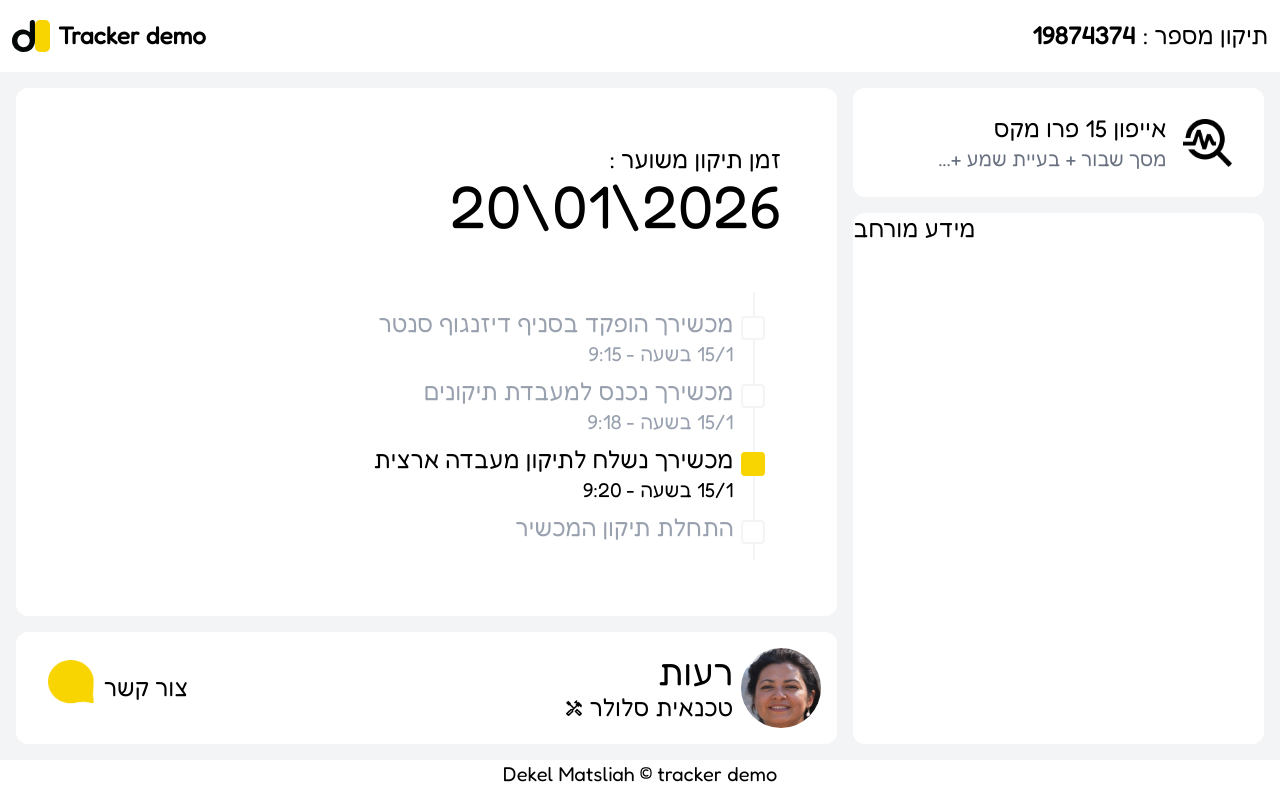
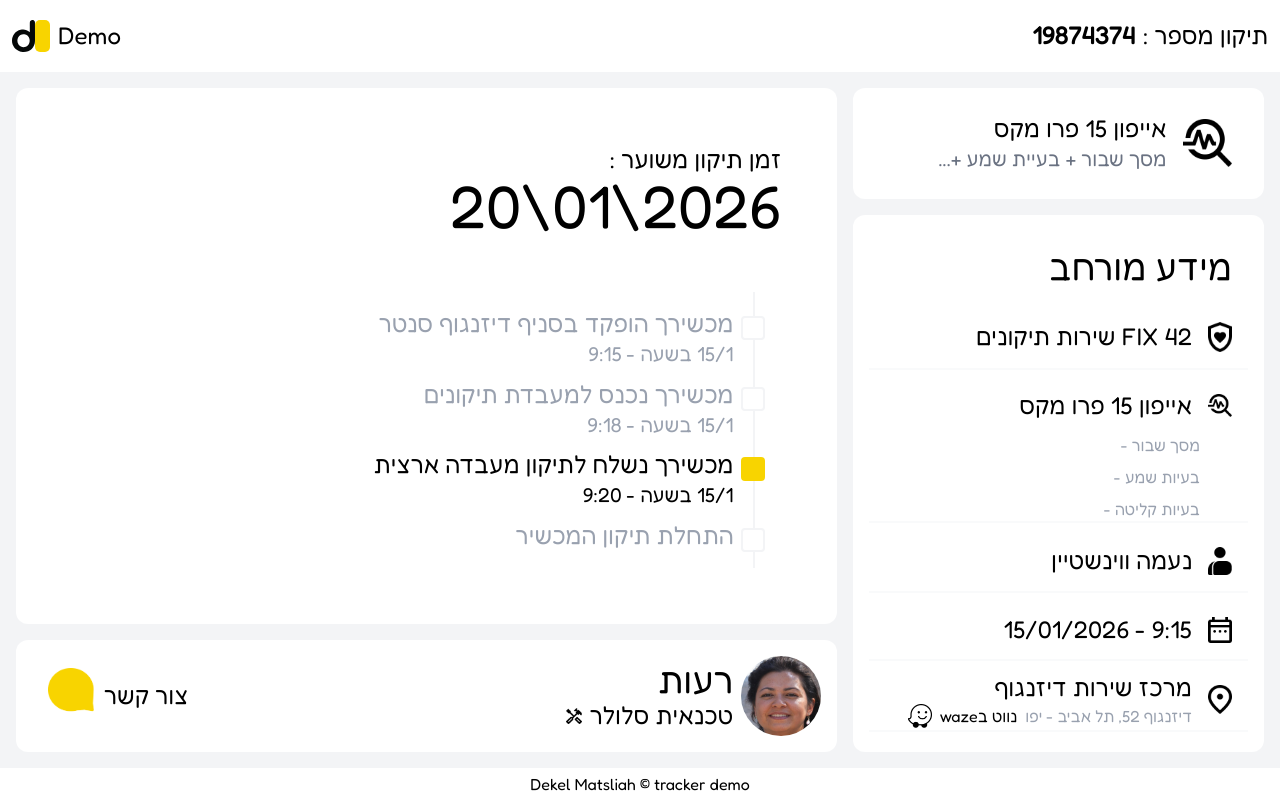
Before and after one commit to Hanippa/companion, a React (Vite) app: page / in a window 1280 px wide. Built offline with nearby package versions, Linux system fonts and the light colour scheme.

Commit message:
added info component demo data + fixed mobile sizing issue

```diff
--- a/src/components/Footer.tsx
+++ b/src/components/Footer.tsx
@@ -1,8 +1,8 @@
 export default function Footer() {
   return (
     <footer className=" bg-white">
-      <div className=" flex flex-col content-center items-center h-10">
-        <p className="text-xl text-black">
+      <div className=" flex flex-col justify-center content-center items-center h-8">
+        <p className="text-md text-black">
           Dekel Matsliah © tracker demo
         </p>
       </div>
--- a/src/components/Info.tsx
+++ b/src/components/Info.tsx
@@ -1,12 +1,67 @@
+import PersonIcon from "../assets/PersonIcon.png"
+import DateIcon from "../assets/DateIcon.png"
+import RepairIcon from "../assets/RepairIcon.png"
+import ProtectIcon from "../assets/ProtectIcon.png"
+import LocationIcon from "../assets/LocationIcon.png"
+import WazeIcon from "../assets/WazeIcon.png"
+const handleNavigate = () => {
+  window.open('https://ul.waze.com/ul?place=ChIJHVPHZIBLHRUR39I7WNDlIVU&ll=32.07512110%2C34.77493420&navigate=yes&utm_campaign=default&utm_source=waze_website&utm_medium=lm_share_location');
+};
+export default function Info() {
+  return (
+    <div className="w-full md:h-5/6 p-4 bg-white hidden md:flex md:flex-col items-end rounded-xl">
+      <div dir="rtl" className="text-4xl m-4">מידע מורחב</div>
+    <ul className="flex w-full h-full flex-col justify-around">
+    <li className="border-b-2 border-b-gray-50">
+        <div className="flex justify-end items-center">
+
+          <div dir="rtl" className="text-2xl">FIX 42 שירות תיקונים</div>
+          <img className="w-6 m-4" src={ProtectIcon} alt="" />
+        </div>
+      </li>
+      <li className="border-b-2 border-b-gray-50">
+      <div className="flex justify-end items-center">
+          <div className="flex flex-col items-end">
+          <div className="text-2xl flex items-center justify-end">אייפון 15 פרו מקס <img className="w-6 m-4" src={RepairIcon} alt="" /></div>
+          <div className="flex flex-col justify-end items-end gap-2">
+          <div dir="rtl" className="text-md text-gray-400 pr-12">מסך שבור -</div>
+          <div dir="rtl" className="text-md text-gray-400 pr-12">בעיות שמע -</div>
+          <div dir="rtl" className="text-md text-gray-400 pr-12">בעיות קליטה -</div>
 
 
-export default function Info() {
-  return (
-    <div className="w-full md:h-5/6 bg-white hidden md:block rounded-xl">
-      <div className="text-2xl">מידע מורחב</div>
-    <ul>
-      <li>
+          </div>
+          </div>
 
+
+        </div>
+      </li>
+      <li className="border-b-2 border-b-gray-50">
+        <div className="flex justify-end items-center">
+
+          <div dir="rtl" className="text-2xl">נעמה ווינשטיין </div>
+          <img className="w-6 m-4" src={PersonIcon} alt="" />
+        </div>
+      </li>
+      <li className="border-b-2 border-b-gray-50">
+        <div className="flex justify-end items-center">
+          <div className="text-2xl">15/01/2026 - 9:15</div>
+          <img className="w-6 m-4" src={DateIcon} alt="" />
+        </div>
+      </li>
+      <li className="border-b-2 border-b-gray-50">
+        <div className="flex justify-end items-center">
+          <div className="flex flex-col items-end">
+          <div dir="rtl" className="text-2xl">מרכז שירות דיזנגוף</div>
+          <div className="flex gap-2">
+          <img onClick={handleNavigate} className="w-6 h-6 cursor-pointer" src={WazeIcon} alt="" />
+            <div onClick={handleNavigate} className="flex cursor-pointer" dir="rtl">נווט בwaze </div>
+          <div dir="rtl" className="text-md text-gray-400">דיזנגוף 52, תל אביב - יפו</div>
+
+          </div>
+          </div>
+
+          <img className="w-6 m-4" src={LocationIcon} alt="" />
+        </div>
       </li>
     </ul>
   </div>
--- a/src/components/Nav.tsx
+++ b/src/components/Nav.tsx
@@ -6,13 +6,13 @@
     <header className="">
       <nav className="mx-auto bg-white p-3">
         <div className="flex h-12 items-center justify-between">
-          <div className="flex items-end gap-2">
+          <div className="flex items-end w-1/6 gap-2">
 
             <img src={logo} alt="Logo"  className="h-8 w-auto"/>
-            <div className="hidden md:block text-2xl font-bold">Tracker demo</div>
+            <div className="hidden md:block text-2xl">Demo</div>
           </div>
 
-          <div className="text-2xl flex gap-2"> <div className="font-bold">19874374</div>: תיקון מספר</div>
+          <div className="text-2xl flex justify-end w-5/6 gap-2"> <div className="font-bold">19874374</div>: תיקון מספר</div>
 
         </div>
 
--- a/src/components/Technician.tsx
+++ b/src/components/Technician.tsx
@@ -10,7 +10,7 @@
   return (
 <div className=" flex justify-center items-center w-full h-20 md:h-32 bg-white rounded-xl p-4">
   <div onClick={handleCall} className="flex flex-col md:flex-row  justify-center md:justify-start md:items-center w-1/4 cursor-pointer ">
-  <img className="ml-4 w-8 h-8 md:w-14 md:h-14" src={ContactIcon} alt="contact icon cursor-pointer " />
+  <img className="ml-4 w-8 h-8 md:w-14 md:h-14" src={ContactIcon} alt="contact icon" />
   <div className="text-md md:text-2xl cursor-pointer ">צור קשר</div>
   </div>
   <div className="flex w-3/4 justify-end items-center gap-2">
```
Also changed, not shown: src/assets/ProtectIcon.png (added), src/assets/WazeIcon.png (added).
